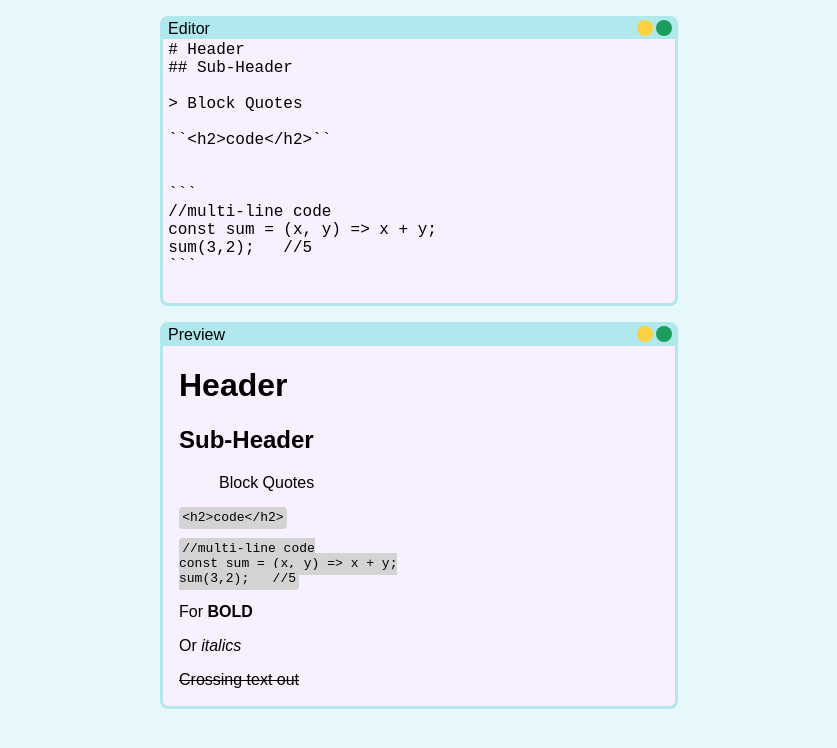
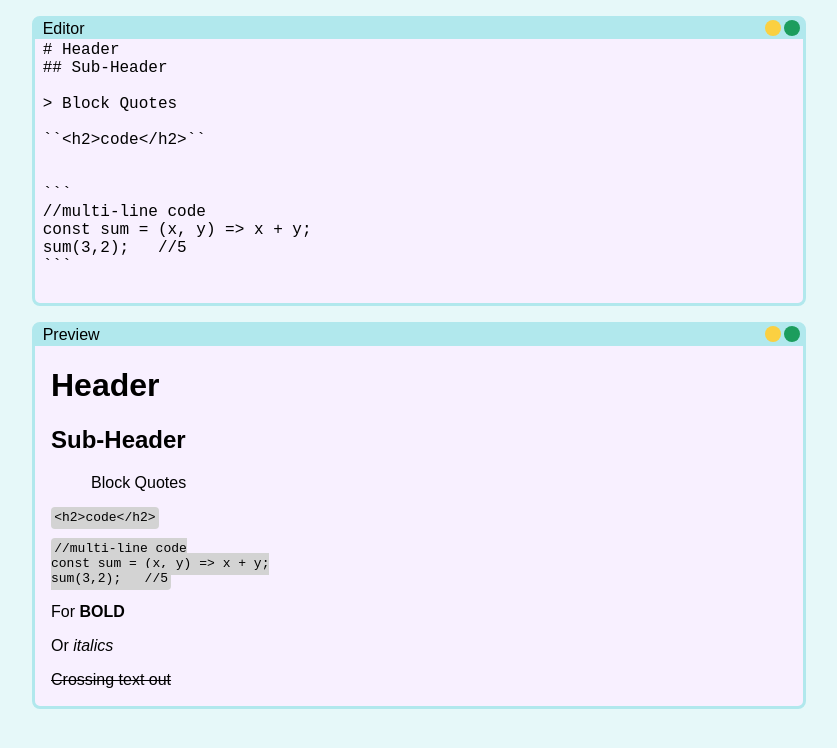
Before and after one commit to JohnathonHutt/react-portfolio, a React (Create React App) app: page /markdownPreviewer in a window 1280 px wide. Shown: the top 748 px of the page, without its empty margins (221-1058 px from the left). Built offline with nearby package versions, Linux system fonts and the light colour scheme.

Commit message:
Add media breakpoint for markdown-previewer

```diff
--- a/package.json
+++ b/package.json
@@ -18,6 +18,7 @@
     "test": "react-scripts test",
     "eject": "react-scripts eject"
   },
+  "homepage" : "http://myname.github.io/myapp",
   "eslintConfig": {
     "extends": "react-app"
   },
--- a/src/components/calculator/index.css
+++ b/src/components/calculator/index.css
@@ -6,6 +6,7 @@
 
   position: absolute;
   top: 0;
+  min-height: 100vh;
   width: 100%;
   height: 100%;
 }
--- a/src/components/markdownPreviewer/index.css
+++ b/src/components/markdownPreviewer/index.css
@@ -46,7 +46,7 @@ code {
   border-radius: 8px;
   display: inline-block;
   margin: 0 auto;
-  width: 40%;
+  width: 90%;
 }
 
 .m-header {
@@ -99,3 +99,9 @@ code {
   overflow: auto;
   width: 99%;
 }
+
+@media (min-width: 650px) {
+  .m-wrapper {
+    width: 60%;
+  }
+}
--- a/src/components/pomodoro/index.css
+++ b/src/components/pomodoro/index.css
@@ -8,6 +8,7 @@
   position: absolute;
   top: 0;
   width: 100%;
+  min-height: 100vh;
   height: 100%;
 }
 
```
